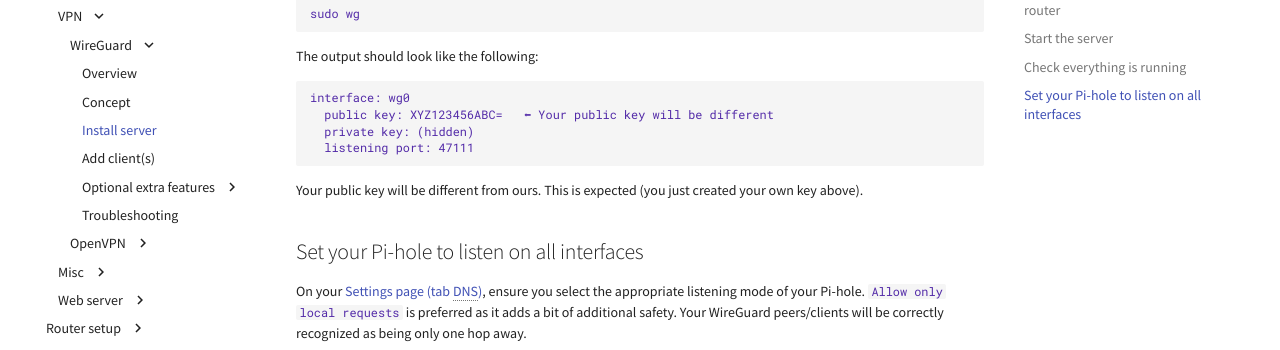
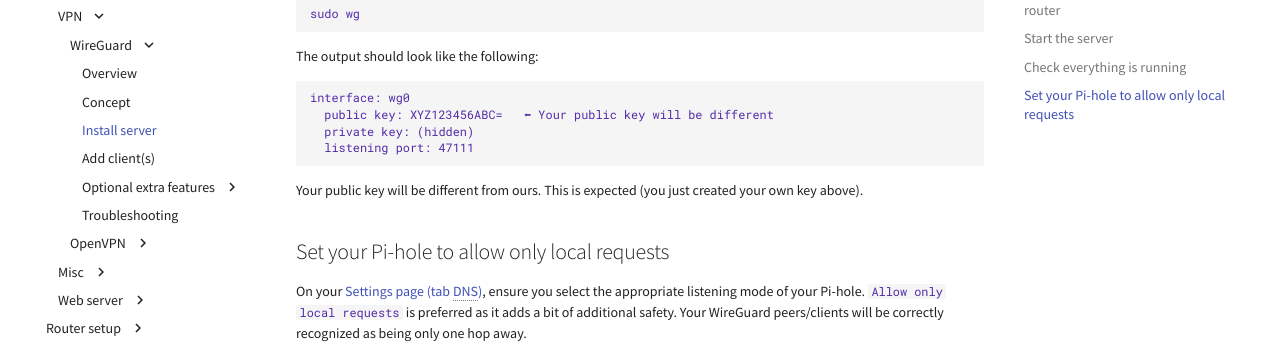
Before and after one commit to pi-hole/docs, an MkDocs documentation site: the page built from docs/guides/vpn/wireguard/server.md, in a window 1280 px wide and 900 px high, scrolled down 2097 px. Shown: the part 433-783 px from the top of the window. Built offline with MkDocs 1.6.1 and Material for MkDocs 9.7.7, drawn with Linux system fonts in a browser that asks for light colours; comment, search, counter and statistics services are not loaded.

Commit message:
Update docs/guides/vpn/wireguard/server.md
Co-authored-by: yubiuser <ckoenig@posteo.de>
Signed-off-by: Ap0them <65299214+Ap0them@users.noreply.github.com>

```diff
--- a/docs/guides/vpn/wireguard/server.md
+++ b/docs/guides/vpn/wireguard/server.md
@@ -232,7 +232,7 @@
 
 Your public key will be different from ours. This is expected (you just created your own key above).
 
-## Set your Pi-hole to listen on all interfaces
+## Set your Pi-hole to allow only local requests
 
 On your [Settings page (tab DNS)](http://pi.hole/admin/settings.php?tab=dns), ensure you select the appropriate listening mode of your Pi-hole. `Allow only local requests` is preferred as it adds a bit of additional safety. Your WireGuard peers/clients will be correctly recognized as being only one hop away.
 
```
